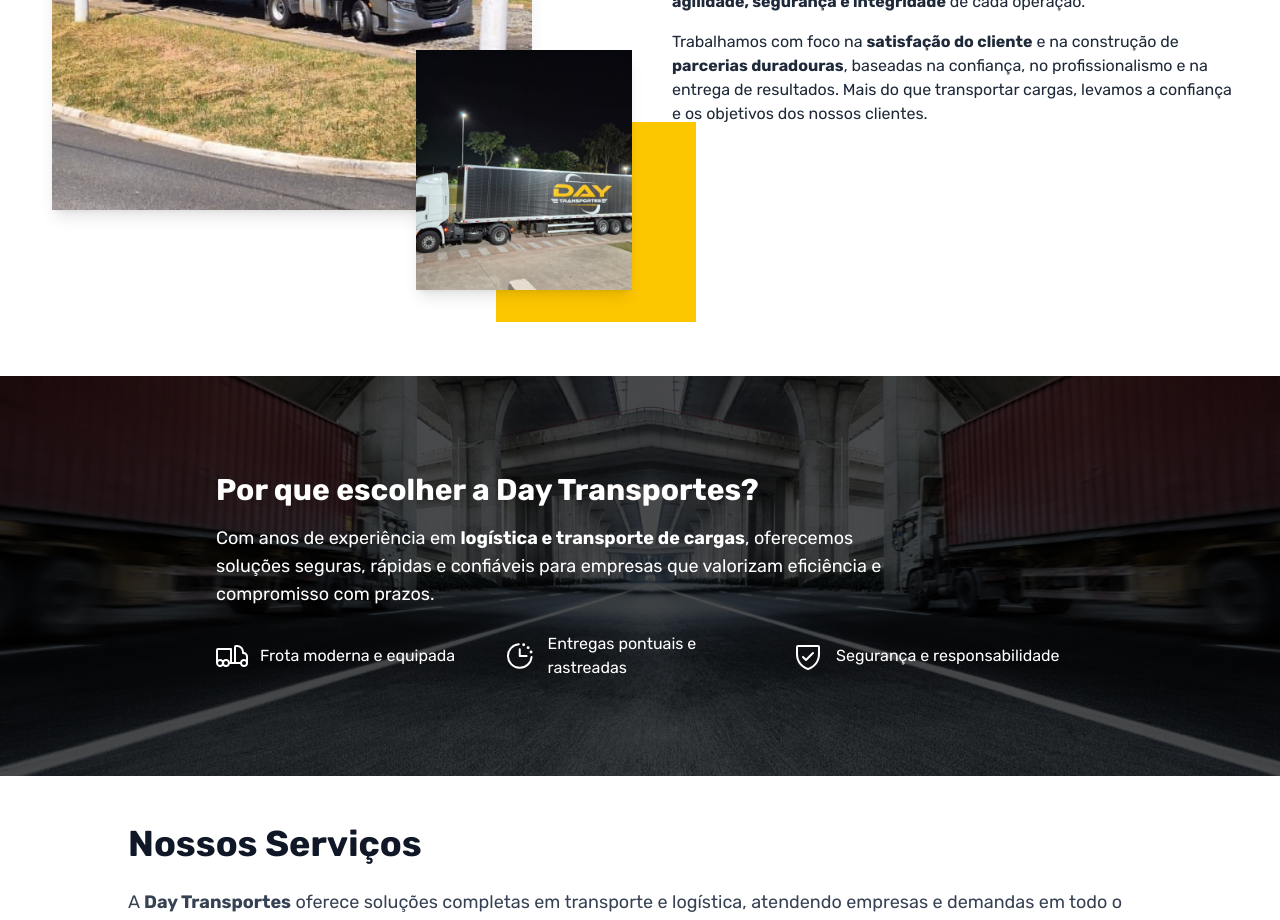
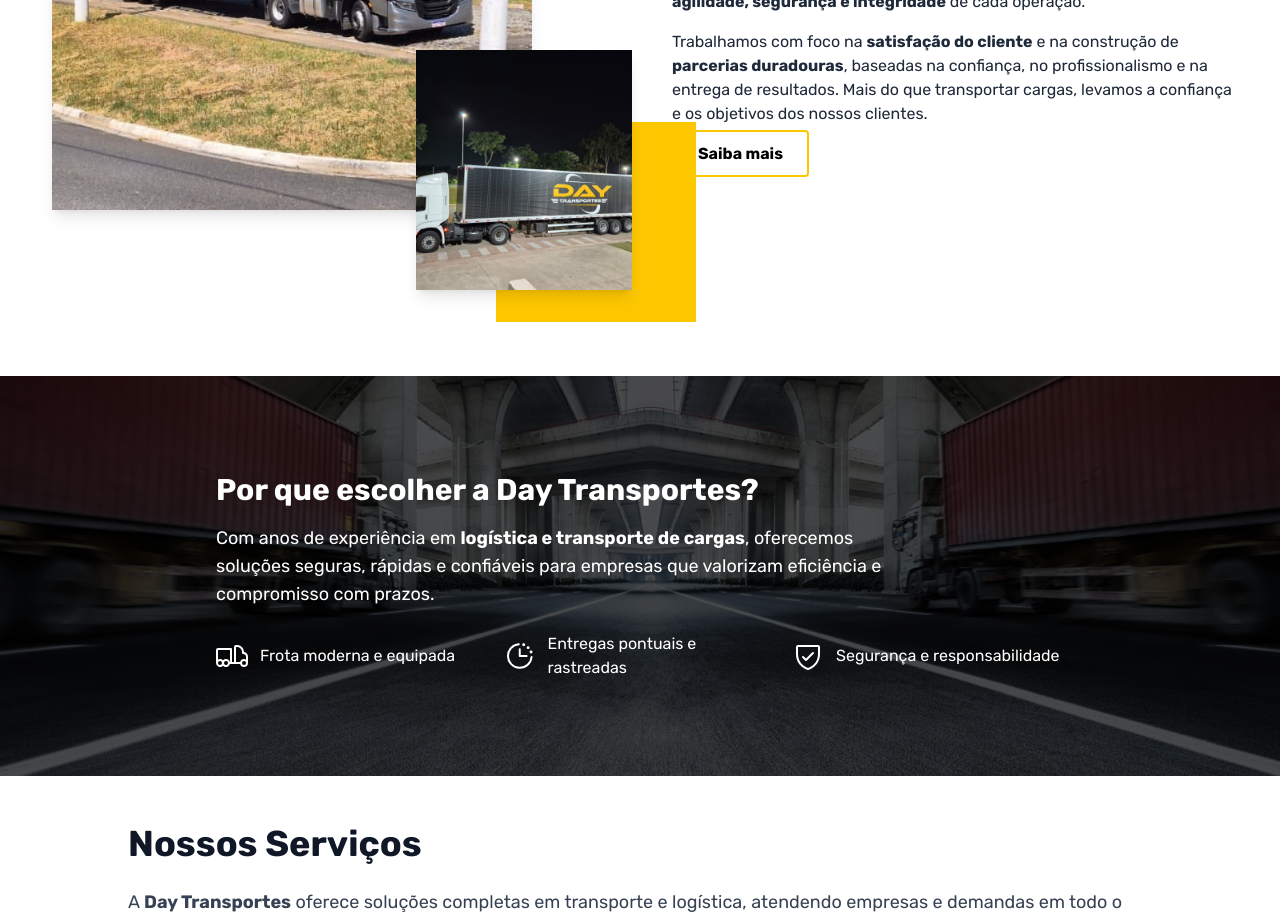
Before and after one commit to pedrovjesus/daytransporte, a Next.js app: page / in a window 1280 px wide. Shown: the part 840-1760 px from the top of the page. Built offline with nearby package versions, Linux system fonts and the light colour scheme.

Commit message:
iniciando criacao do sobre

```diff
--- a/src/app/_components/sobre.tsx
+++ b/src/app/_components/sobre.tsx
@@ -62,6 +62,12 @@
                 Mais do que transportar cargas, levamos a confiança e os
                 objetivos dos nossos clientes.
               </p>
+              <a
+                href="#"
+                className="w-full max-w-sm px-6 py-3 border-2 border-yellow-400 text-black font-semibold rounded hover:bg-yellow-400 hover:text-black transition"
+              >
+                Saiba mais
+              </a>
             </section>
           </div>
         </div>
@@ -71,7 +77,6 @@
         className="hidden md:flex lg:hidden px-6 py-8 max-w-7xl mx-auto items-center gap-10"
         style={{ minHeight: "650px" }}
       >
-        {/* Imagem grande car1 à esquerda */}
         <div className="flex-shrink-0 w-[40vw] max-w-[600px] h-[500px] relative rounded shadow-lg overflow-hidden">
           <Image
             src={car1}
@@ -112,6 +117,12 @@
               do que transportar cargas, levamos a confiança e os objetivos dos
               nossos clientes.
             </p>
+            <a
+              href="#"
+              className="mt-1 block max-w-sm px-2 py-2 border-2 border-yellow-400 text-black font-semibold rounded hover:bg-yellow-400 hover:text-black transition"
+            >
+              Saiba mais
+            </a>
           </section>
         </div>
       </section>
@@ -119,7 +130,6 @@
       {/* MOBILE */}
       <section className="block md:hidden p-4">
         <div className="flex flex-col items-center gap-6 max-w-7xl mx-auto">
-          {/* Apenas uma imagem com flexbox */}
           <div className="w-[280px] h-[280px] rounded shadow-lg overflow-hidden relative">
             <Image
               src={car1}
@@ -131,7 +141,6 @@
             />
           </div>
 
-          {/* Texto abaixo da imagem */}
           <div className="text-gray-800 max-w-xl">
             <h2 className="text-2xl font-bold mb-4">Sobre Nós</h2>
             <section className="mb-8">
@@ -158,6 +167,12 @@
                 Mais do que transportar cargas, levamos a confiança e os
                 objetivos dos nossos clientes.
               </p>
+              <a
+                href="#"
+                className="w-full max-w-sm px-6 py-3 border-2 border-yellow-400 text-black font-semibold rounded hover:bg-yellow-400 hover:text-black transition"
+              >
+                Saiba mais
+              </a>
             </section>
           </div>
         </div>
```
Also changed, not shown: src/app/pages/Sobre.tsx (added).
